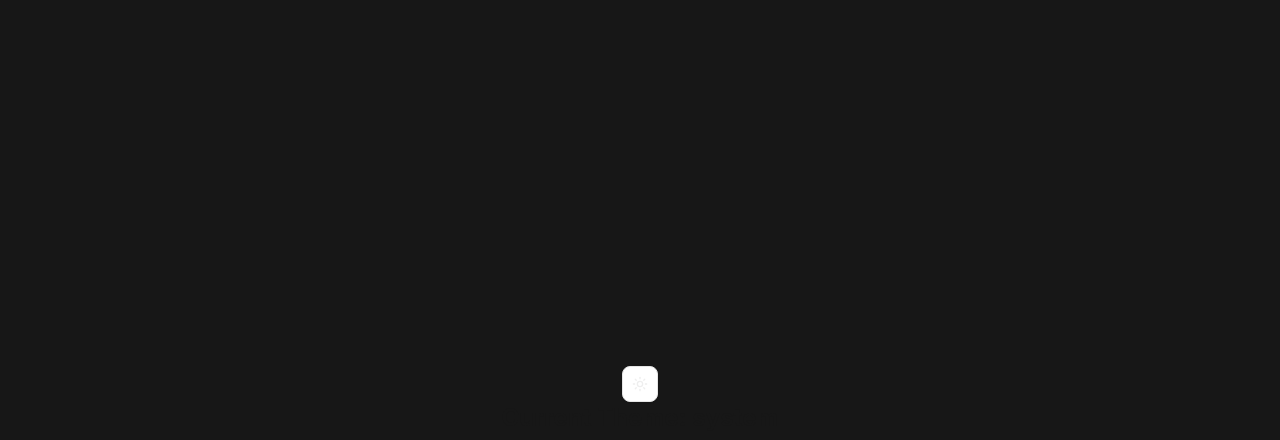
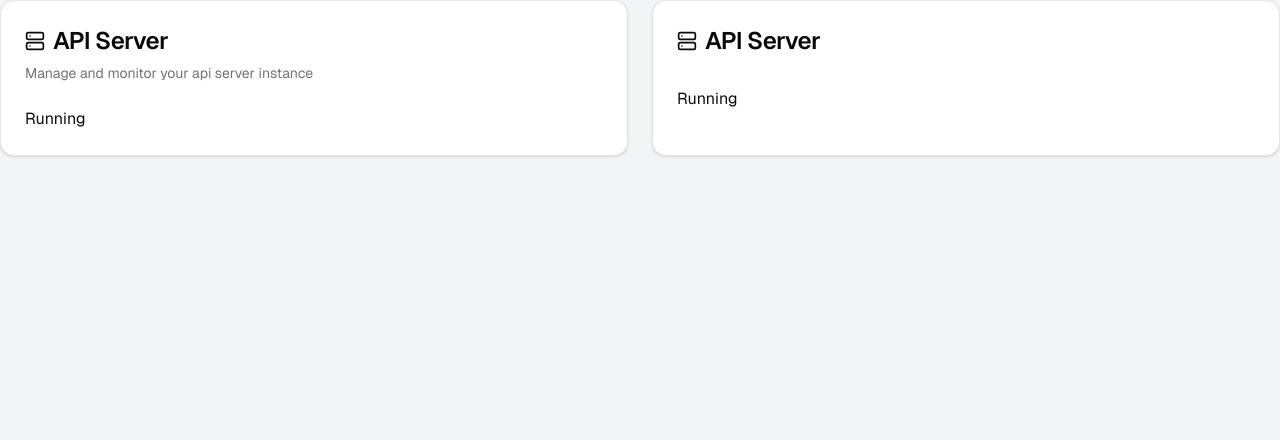
Before and after one commit to JoShMiQueL/MinecraftServerManager, a React (Vite) app: page / in a window 1280 px wide. Shown: the top 440 px of the page. Built offline with nearby package versions, Linux system fonts and the light colour scheme.

Commit message:
chore: update UI components and theme styling

```diff
--- a/src/App.tsx
+++ b/src/App.tsx
@@ -1,36 +1,34 @@
-import { useTheme } from "@/components/ThemeProvider";
-import { Button } from "@/components/ui/button";
-import {
-  DropdownMenu,
-  DropdownMenuContent,
-  DropdownMenuItem,
-  DropdownMenuTrigger,
-} from "@/components/ui/dropdown-menu";
-import { Moon, Sun } from "lucide-react";
 import "./index.css";
+import { Card, CardContent, CardDescription, CardHeader, CardTitle } from "@/components/ui/card";
+import { Server } from "lucide-react";
 
 function App() {
-  const { theme, setTheme } = useTheme();
   return (
-    <main className="bg-neutral-900 min-h-screen flex flex-col items-center justify-center text-[oklch(95%_0_0)]">
-      <DropdownMenu>
-        <DropdownMenuTrigger asChild>
-          <Button variant="outline" size="icon">
-            <Sun className="h-[1.2rem] w-[1.2rem] rotate-0 scale-100 transition-all dark:-rotate-90 dark:scale-0" />
-            <Moon className="absolute h-[1.2rem] w-[1.2rem] rotate-90 scale-0 transition-all dark:rotate-0 dark:scale-100" />
-            <span className="sr-only">Toggle theme</span>
-          </Button>
-        </DropdownMenuTrigger>
-        <DropdownMenuContent align="end">
-          <DropdownMenuItem onClick={() => setTheme("light")}>Light</DropdownMenuItem>
-          <DropdownMenuItem onClick={() => setTheme("dark")}>Dark</DropdownMenuItem>
-          <DropdownMenuItem onClick={() => setTheme("system")}>System</DropdownMenuItem>
-        </DropdownMenuContent>
-      </DropdownMenu>
-      <div className="flex flex-col items-center justify-center">
-        <h1 className="text-2xl text-neutral-900 font-bold dark:text-white">
-          Current Theme: {theme}
-        </h1>
+    <main className="bg-background min-h-screen text-[oklch(95%_0_0)]">
+      <div className="grid grid-cols-1 md:grid-cols-2 gap-6">
+        <Card className="font-[Geist_Sans]">
+          <CardHeader>
+            <CardTitle className="text-2xl tracking-tight flex items-center gap-2">
+              <Server size={20} />
+              API Server
+            </CardTitle>
+            <CardDescription>Manage and monitor your api server instance</CardDescription>
+          </CardHeader>
+          <CardContent>
+            <p>Running</p>
+          </CardContent>
+        </Card>
+        <Card className="font-[Geist_Sans]">
+          <CardHeader>
+            <CardTitle className="text-2xl tracking-tight flex items-center gap-2">
+              <Server size={20} />
+              API Server
+            </CardTitle>
+          </CardHeader>
+          <CardContent>
+            <p>Running</p>
+          </CardContent>
+        </Card>
       </div>
     </main>
   );
--- /dev/null
+++ b/src/components/ui/card.tsx
@@ -0,0 +1,71 @@
+import type * as React from "react";
+
+import { cn } from "@/lib/utils";
+
+function Card({ className, ...props }: React.ComponentProps<"div">) {
+  return (
+    <div
+      data-slot="card"
+      className={cn(
+        "bg-card text-card-foreground flex flex-col gap-6 rounded-xl border py-6 shadow-sm",
+        className,
+      )}
+      {...props}
+    />
+  );
+}
+
+function CardHeader({ className, ...props }: React.ComponentProps<"div">) {
+  return (
+    <div
+      data-slot="card-header"
+      className={cn(
+        "@container/card-header grid auto-rows-min grid-rows-[auto_auto] items-start gap-1.5 px-6 has-data-[slot=card-action]:grid-cols-[1fr_auto] [.border-b]:pb-6",
+        className,
+      )}
+      {...props}
+    />
+  );
+}
+
+function CardTitle({ className, ...props }: React.ComponentProps<"h3">) {
+  return (
+    <h3 data-slot="card-title" className={cn("leading-none font-semibold", className)} {...props} />
+  );
+}
+
+function CardDescription({ className, ...props }: React.ComponentProps<"div">) {
+  return (
+    <div
+      data-slot="card-description"
+      className={cn("text-muted-foreground text-sm", className)}
+      {...props}
+    />
+  );
+}
+
+function CardAction({ className, ...props }: React.ComponentProps<"div">) {
+  return (
+    <div
+      data-slot="card-action"
+      className={cn("col-start-2 row-span-2 row-start-1 self-start justify-self-end", className)}
+      {...props}
+    />
+  );
+}
+
+function CardContent({ className, ...props }: React.ComponentProps<"div">) {
+  return <div data-slot="card-content" className={cn("px-6", className)} {...props} />;
+}
+
+function CardFooter({ className, ...props }: React.ComponentProps<"div">) {
+  return (
+    <div
+      data-slot="card-footer"
+      className={cn("flex items-center px-6 [.border-t]:pt-6", className)}
+      {...props}
+    />
+  );
+}
+
+export { Card, CardHeader, CardFooter, CardTitle, CardAction, CardDescription, CardContent };
--- a/src/index.css
+++ b/src/index.css
@@ -10,7 +10,7 @@
 
 :root {
   --radius: 0.625rem;
-  --background: oklch(1 0 0);
+  --background: var(--color-gray-100);
   --foreground: oklch(0.145 0 0);
   --card: oklch(1 0 0);
   --card-foreground: oklch(0.145 0 0);
```
